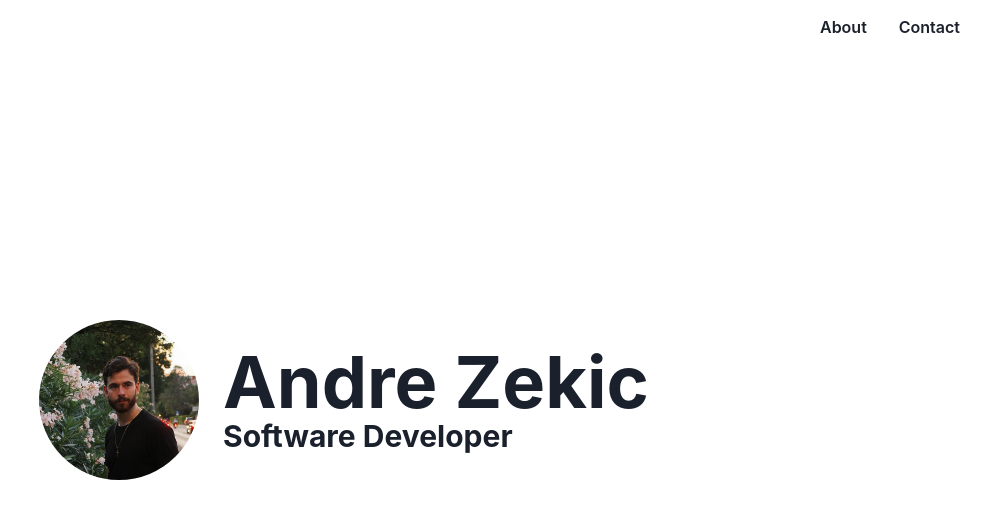
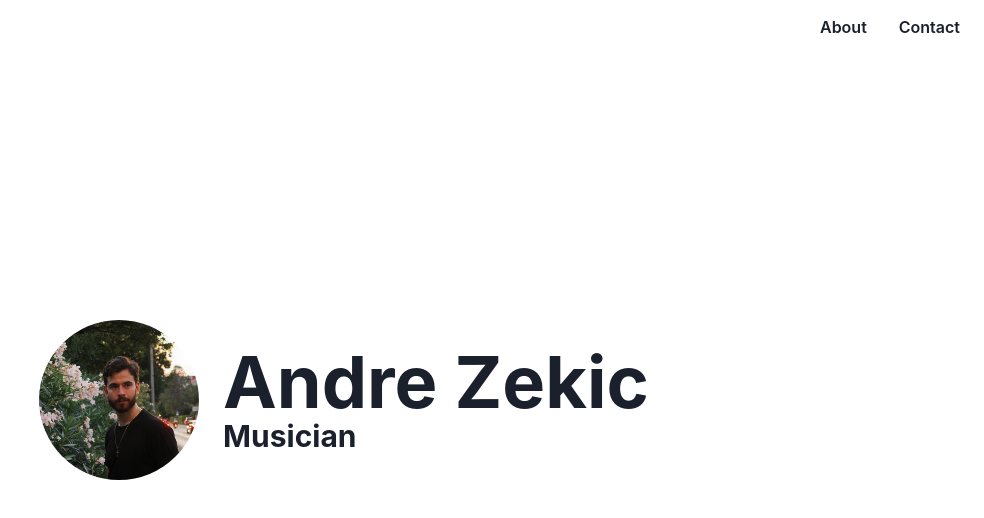
Before and after one commit to azekic/zekic, a React (Vite) app: page / in a window 1280 px wide. Shown: the top 518 px of the page, without its empty margins (296-1280 px from the left). Built offline with nearby package versions, Linux system fonts and the light colour scheme.

Commit message:
add animated header

```diff
--- a/package.json
+++ b/package.json
@@ -20,6 +20,7 @@
     "react-dom": "^18.2.0",
     "react-icons": "^5.0.1",
     "react-router-dom": "^6.22.3",
+    "react-type-animation": "^3.2.0",
     "sort-by": "^1.2.0"
   },
   "devDependencies": {
--- /dev/null
+++ b/src/components/AnimatedHeader.tsx
@@ -0,0 +1,74 @@
+import { Heading } from "@chakra-ui/react";
+import { TypeAnimation } from "react-type-animation";
+
+export function AnimatedHeader() {
+  return (
+    <Heading size="lg">
+      <TypeAnimation
+        sequence={[
+          "Software Developer",
+          1000,
+          "Graphic Designer",
+          1000,
+          "Photographer",
+          1000,
+          "Musician",
+          1000,
+          "Enthusiast of coffee",
+          1000,
+          "Enthusiast of dogs",
+          1000,
+          "Enthusiast of potatoes",
+          1000,
+          "Cool guy",
+          1000,
+          "Are you still reading this?",
+          1000,
+          "I appreciate it",
+          1000,
+          "I'm done now though",
+          1000,
+          "Bye!",
+          1000,
+          "For real this time",
+          1000,
+          "No more messages",
+          1000,
+          "I promise",
+          1000,
+          "Ok, I'm really done",
+          1000,
+          "I'm out",
+          1000,
+          "I'm serious",
+          1000,
+          "I'm leaving",
+          1000,
+          "I'm gone",
+          1000,
+          "I'm not here anymore",
+          1000,
+          "I'm not sure why you're still here",
+          1000,
+          "I'm not sure why I'm still here",
+          1000,
+          "Okay you win",
+          1000,
+          "Are you happy now?",
+          1000,
+          "If you've made it this far...",
+          1000,
+          "You may as well reach out",
+          1000,
+          "I'm always happy to chat",
+          1000,
+          "Here's my email:",
+          1000,
+          "andre@zekic.ca",
+        ]}
+        wrapper="span"
+        speed={50}
+      />
+    </Heading>
+  );
+}
--- a/src/components/index.ts
+++ b/src/components/index.ts
@@ -1 +1,2 @@
 export { NavigationBar } from "./NavigationBar";
+export { AnimatedHeader } from "./AnimatedHeader";
--- a/src/routes/Root.tsx
+++ b/src/routes/Root.tsx
@@ -8,6 +8,7 @@ import {
   useColorMode,
   Link,
 } from "@chakra-ui/react";
+import { AnimatedHeader } from "../components";
 
 export function Root() {
   const { toggleColorMode } = useColorMode();
@@ -27,7 +28,7 @@ export function Root() {
           <Heading size="4xl">
             Andre Zeki<Link onClick={toggleColorMode}>c</Link>
           </Heading>
-          <Heading size="lg">Software Developer</Heading>
+          <AnimatedHeader />
         </VStack>
       </HStack>
     </PageWrapper>
```
Also changed, not shown: 1 other file (tests, documents, lock files or other folders).
